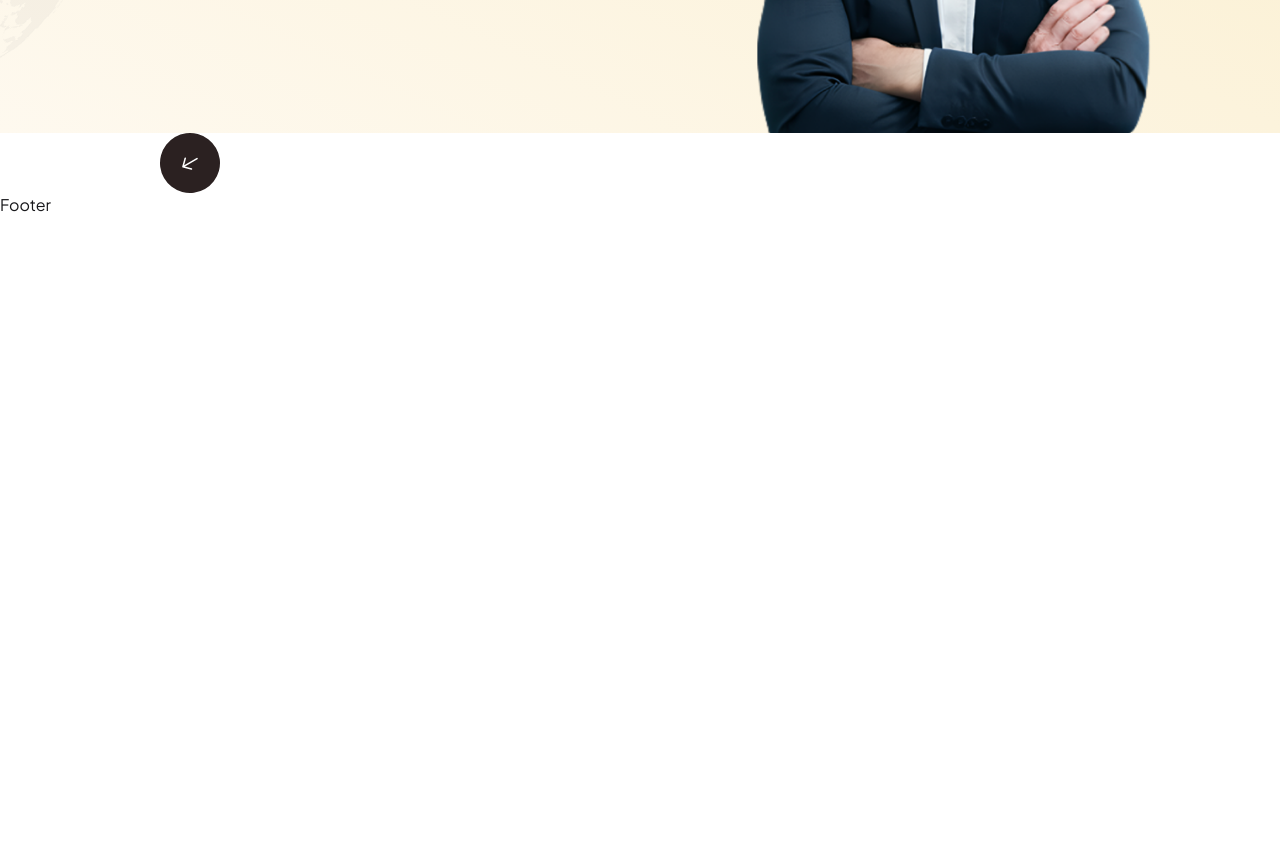
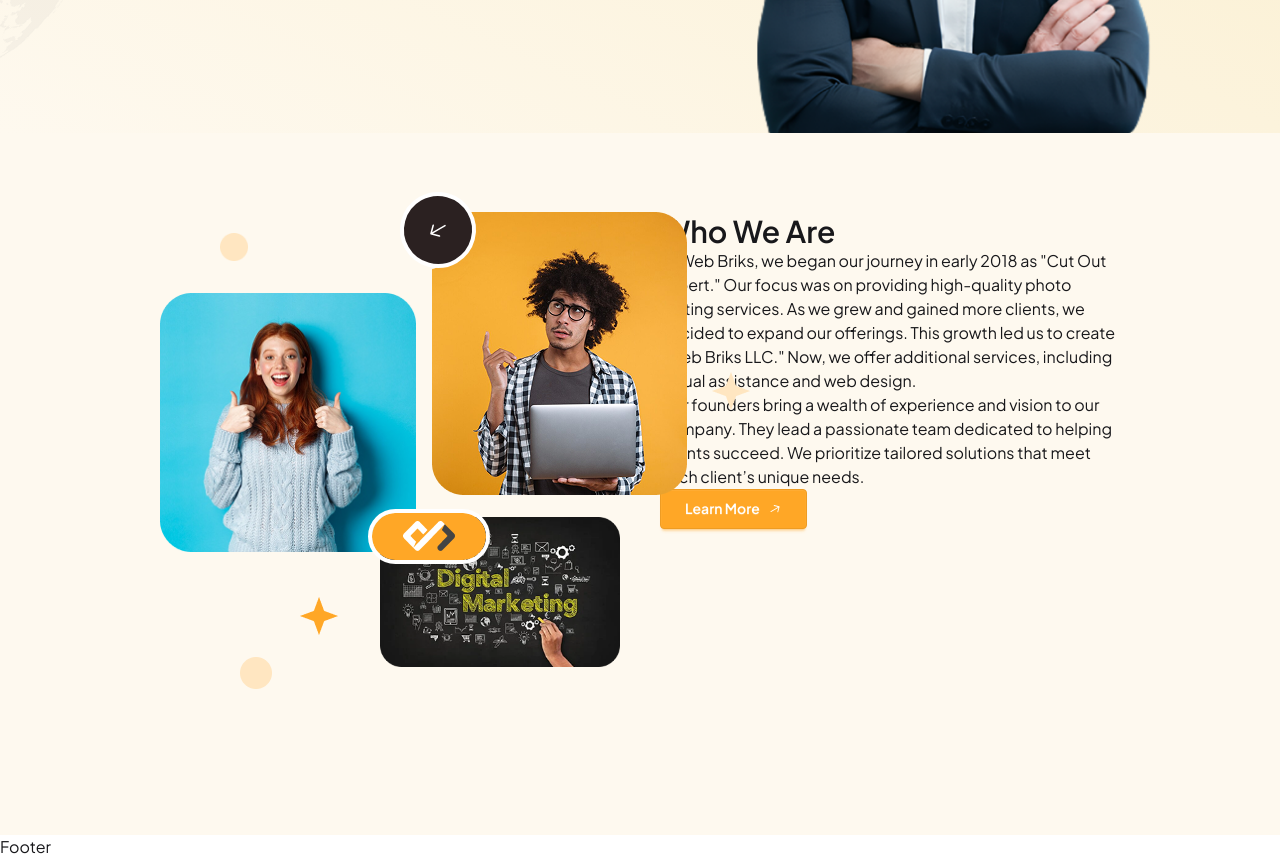
Before and after one commit to 1Inzamam/Digital-agency, a React (Vite) app: page / in a window 1280 px wide. Shown: the part 600-1459 px from the top of the page. Before the commit the page ends 817 px from the top, so only its background shows below. Built offline with nearby package versions, Linux system fonts and the light colour scheme.

Commit message:
about sections all the graphical cards complete but texts are yet to be edited

```diff
--- a/src/Components/About/WhoWeAre.jsx
+++ b/src/Components/About/WhoWeAre.jsx
@@ -1,14 +1,71 @@
 import { GoArrowRight } from "react-icons/go";
+import laptopGuy from "../../assets/image/laptop-guy.png";
+import girl from "../../assets/image/red-hair.png";
+import digitalMarketing from "../../assets/image/DigitalMarketingBlack.png";
+import rectangle from "../../assets/image/Rectangle 39973.png";
+import ellipse from "../../assets/image/Ellipse 481.png";
+import star from "../../assets/image/Star 9.png";
+import star2 from "../../assets/image/Star 10.png";
+import logo from "../../assets/image/logos_dailydev-icon.png";
 
 const WhoWeAre = () => {
   return (
-    <div className="w-9/12 mx-auto">
-      <div>
-        <div className="w-15 h-15 rounded-full bg-primary text-white flex justify-center items-center text-2xl rotate-150 transition-transform duration-700 ease-in-out hover:rotate-510">
-          <GoArrowRight />
+    <div className="bg-[#FEF9EF] py-20">
+      <div className="w-9/12 mx-auto flex flex-col lg:flex-row gap-10">
+        <div className="w-[48%] relative">
+          {/* girl and ellipse */}
+          <div className="">
+            <img
+              className="w-7 absolute z-10 top-5 left-15"
+              src={ellipse}
+              alt=""
+            />
+            <img className="w-64 relative top-20" src={girl} alt="" />
+          </div>
+          {/* laptop guy */}
+          <div className="relative left-68 -top-65">
+            <div className="absolute z-10 -top-5 -left-8 w-19 h-19 rounded-full bg-primary text-white flex justify-center items-center text-2xl rotate-150 transition-transform duration-700 ease-in-out hover:rotate-510 border-4 border-white">
+              <GoArrowRight />
+            </div>
+            <img className="relative" src={laptopGuy} alt="" />
+            <img className="absolute top-40 left-70" src={star2} alt="" />
+          </div>
+          {/*rectangle and logo */}
+          <div className="absolute z-11 top-74 left-52 max-w-36 flex  items-center justify-center">
+            <img
+              className="relative border-4 rounded-full border-white"
+              src={rectangle}
+              alt=""
+            />
+            <img className="absolute " src={logo} alt="" />
+          </div>
+          {/* star and digital marketing */}
+          <div className="absolute top-76 left-55">
+            <img className="absolute -left-20 top-20" src={star} alt="" />
+            <img className="absolute -left-35 top-35" src={ellipse} alt="" />
+            <img className="relative" src={digitalMarketing} alt="" />
+          </div>
+        </div>
+        <div className="w-[48%]">
+          <h2 className="text-3xl font-semibold">Who We Are</h2>
+          <p>
+            At Web Briks, we began our journey in early 2018 as "Cut Out
+            Expert." Our focus was on providing high-quality photo editing
+            services. As we grew and gained more clients, we decided to expand
+            our offerings. This growth led us to create "Web Briks LLC." Now, we
+            offer additional services, including virtual assistance and web
+            design.
+          </p>
+          <p>
+            Our founders bring a wealth of experience and vision to our company.
+            They lead a passionate team dedicated to helping clients succeed. We
+            prioritize tailored solutions that meet each client’s unique needs.
+          </p>
+          <button className="btn btn-secondary py-3 px-6 text-white flex items-center gap-2">
+            Learn More <GoArrowRight className="rotate-[-30deg]" />
+          </button>
         </div>
       </div>
-      <div></div>
     </div>
   );
 };
```
